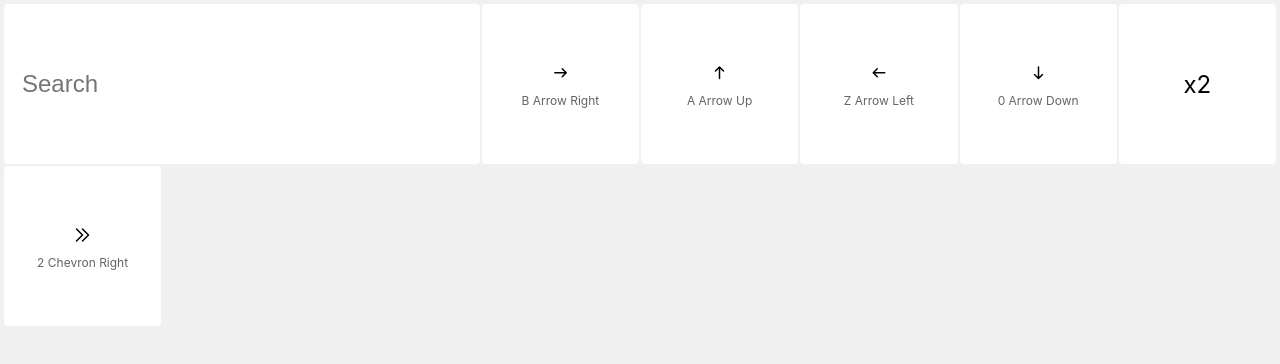
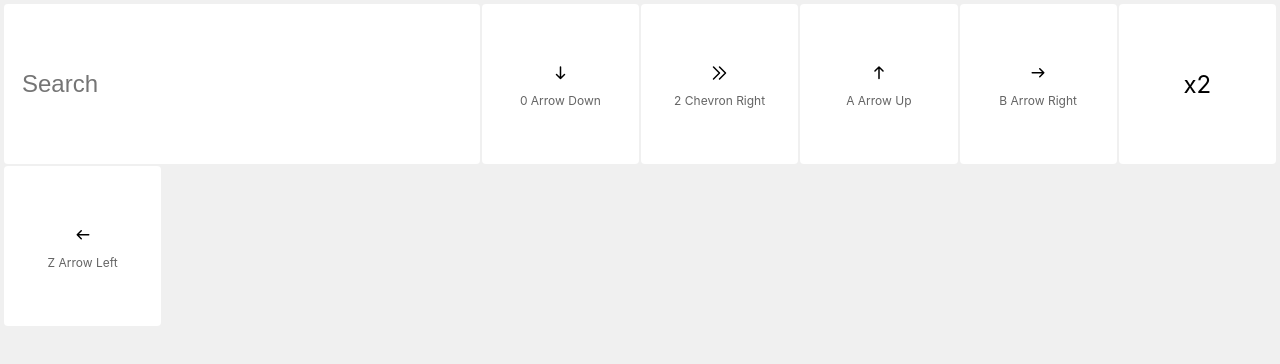
Before and after one commit to yaosamo/standartio, a Next.js app: page / in a window 1280 px wide. Shown: the top 364 px of the page. Built offline with nearby package versions, Linux system fonts and the light colour scheme.

Commit message:
works now, i think

```diff
--- a/components/iconsmapping.js
+++ b/components/iconsmapping.js
@@ -5,11 +5,13 @@ import styles from "../styles/Home.module.css";
 const size = 24;
 
 export default function Icons(props) {
-  IconsData.sort((a, b) => a.name > b.name);
+  const IconsSorted = []
+    .concat(IconsData)
+    .sort((a, b) => (a.name > b.name ? 1 : -1));
+  // IconsData.sort((a, b) => a.name > b.name);
 
-  return IconsData.map(function (Icon) {
-    return (
-      <div className={styles.iconshape} key={Icon.name}>
+  return IconsSorted.map((Icon, i) => (
+    <div className={styles.iconshape} key={i}>
       <Image
         src={Icon.url}
         alt={Icon.name}
@@ -18,6 +20,5 @@ export default function Icons(props) {
       />
       <a className={styles.label}>{Icon.name}</a>
     </div>
-    );
-  });
+  ));
 }
```
Lines whose indentation alone changed are shown as unchanged.
